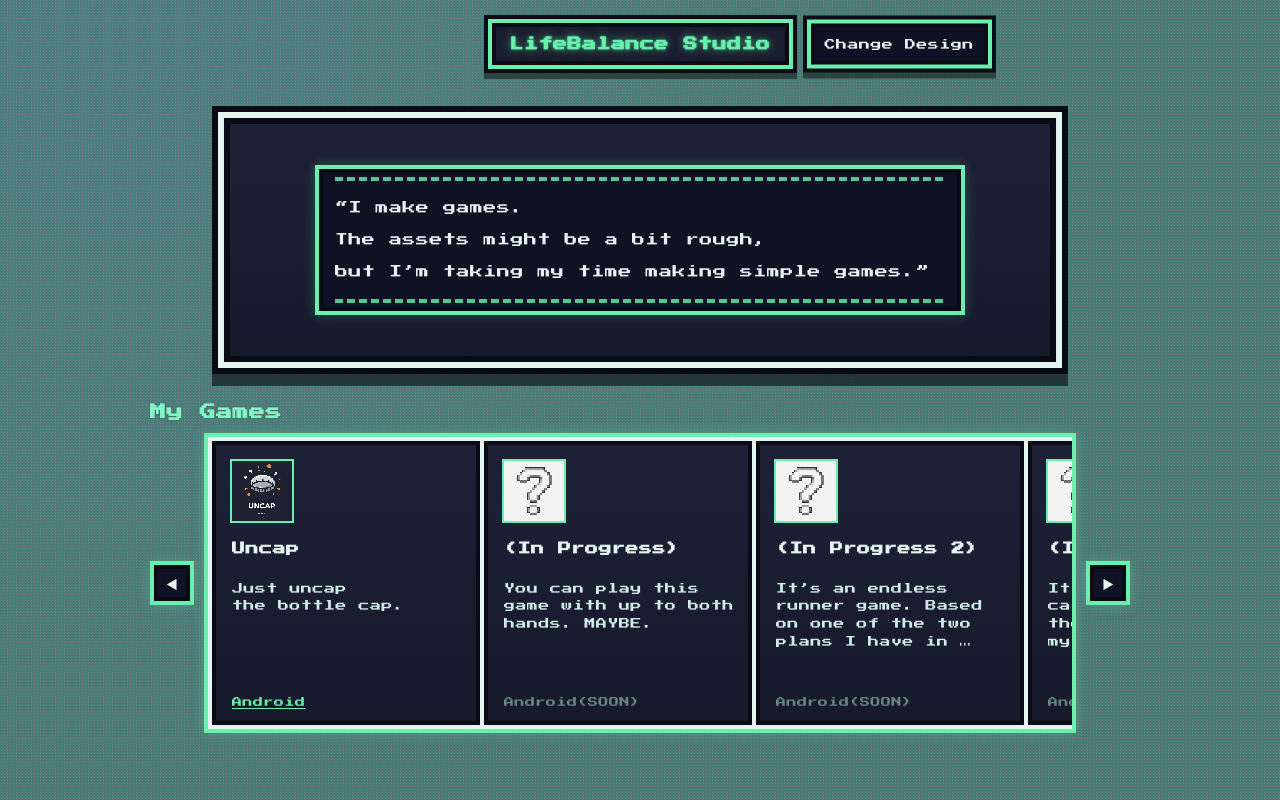
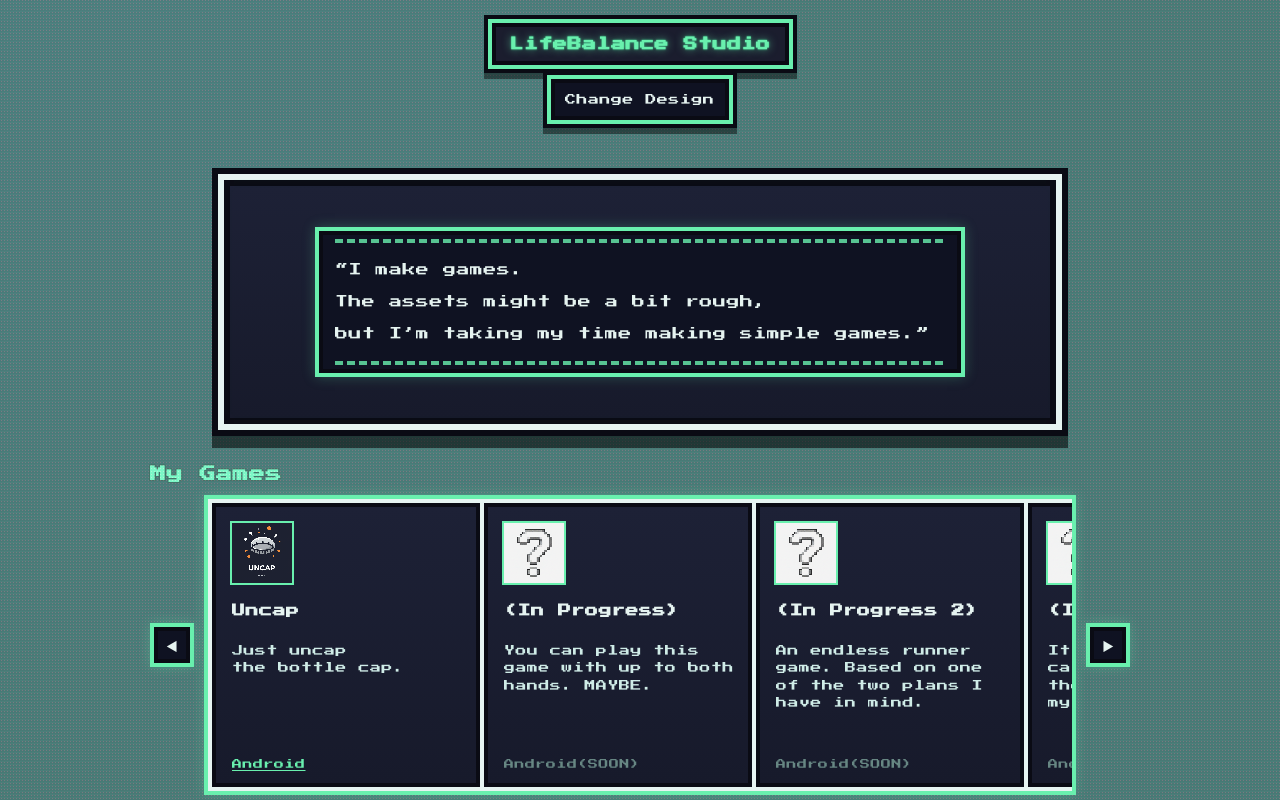
Before and after one commit to LifeBalanceStudio/LifeBalanceStudio.github.io, a plain HTML site: page index_v2.html in a window 1280 px wide. Drawn offline with Linux system fonts and the light colour scheme.

Commit message:
Update index_v2.html

```diff
--- a/index_v2.html
+++ b/index_v2.html
@@ -60,19 +60,23 @@
     }
 
     /* 상단 타이틀 바 */
-    .topbar {
-      position: fixed;
-      inset: 0 0 auto 0;
+	.topbar{
+	  position: sticky;  /* fixed였던 부분 */
+	  top: 0;
+	  inset: unset;      /* 기존 inset 제거 */
 	  display: flex;
-      justify-content: center; /* 가운데 정렬 유지 */
+	  justify-content: center;
 	  padding: 18px 12px;
 	  z-index: 10;
 	}
 
     /* 타이틀과 버튼을 겹치지 않게 묶는 래퍼 (가운데 정렬의 기준) */
 	.title-wrap{
-      position: relative; /* 내부 절대 위치 버튼 기준 */
-      display: inline-block; /* 내용 크기만큼 */
+	  position: relative;
+	  display: flex;              /* inline-block → flex */
+	  flex-direction: column;     /* 수직 스택 */
+	  align-items: center;        /* 가로 중앙 */
+	  gap: 12px;                  /* 제목과 버튼 간격 */
 	}
 
     .title {
@@ -91,12 +95,12 @@
 
     /* 타이틀 우측에 겹치지 않고 붙는 버튼 */
 	.title-btn{
-      position: absolute;
-      top: 50%;
-      left: calc(100% + 30px); /* 타이틀 오른쪽에서 12px 띄우기 */
-      transform: translateY(-50%);
+	  position: static;           /* absolute → static */
+	  transform: none;            /* 중앙 정렬에 불필요 */
 	  white-space: nowrap;
 	  text-decoration: none;
+	  transition: transform 60ms ease, box-shadow 60ms ease;
+	  will-change: transform;
 
 	  background:#0f1222;
 	  color: var(--fg);
@@ -112,11 +116,19 @@
 	  place-items: center;
 	  user-select: none;
 	}
-    .title-btn:active{ transform: translateY(-50%) translateX(0) scale(0.98); }
+	.title-btn:active{
+	  transform: translate(-1px, 2px) scale(0.985); /* 좌측(-) 아래(+) */
+	  box-shadow:
+		0 0 0 4px #0a0b14,
+		0 0 0 8px var(--accent),
+		0 0 0 12px #0a0b14,
+		0 3px 0 10px rgba(0,0,0,0.45); /* 살짝 눌린 느낌 */
+	}
     .title-btn:focus-visible{ outline:2px dashed var(--accent); outline-offset:4px; }
 
-    .page {
-      padding-top: 96px;
+	.page{
+	  /* 기존: padding-top: 96px; */
+	  padding-top: 24px;   /* 보기 좋은 상단 여백 정도만 */
 	  padding-left: var(--page-side);
 	  padding-right: var(--page-side);
 	}
@@ -379,8 +391,8 @@
 	  .g-title{ font-size: 12px; }
 	  .g-desc{ font-size: 10px; }
 
-      /* 버튼이 화면 밖으로 나가지 않도록 폰트/패딩 축소 */
-      .title-btn{ font-size: 10px; padding: 6px 8px; left: calc(100% + 8px); }
+	  /* 버튼은 이제 행 흐름에 있으므로 크기만 축소 */
+	  .title-btn{ font-size: 10px; padding: 6px 8px; }
 	}
   </style>
 </head>
@@ -442,7 +454,7 @@
       },
       {
         title: "(In Progress 2)",
-        desc: "It’s an endless runner game. Based on one of the two plans I have in mind.",
+        desc: "An endless runner game. Based on one of the two plans I have in mind.",
         image: "img/questionmark.png",
         links: [
           { label: "Android(SOON)", url: ""}
```
Lines whose indentation alone changed are shown as unchanged.
